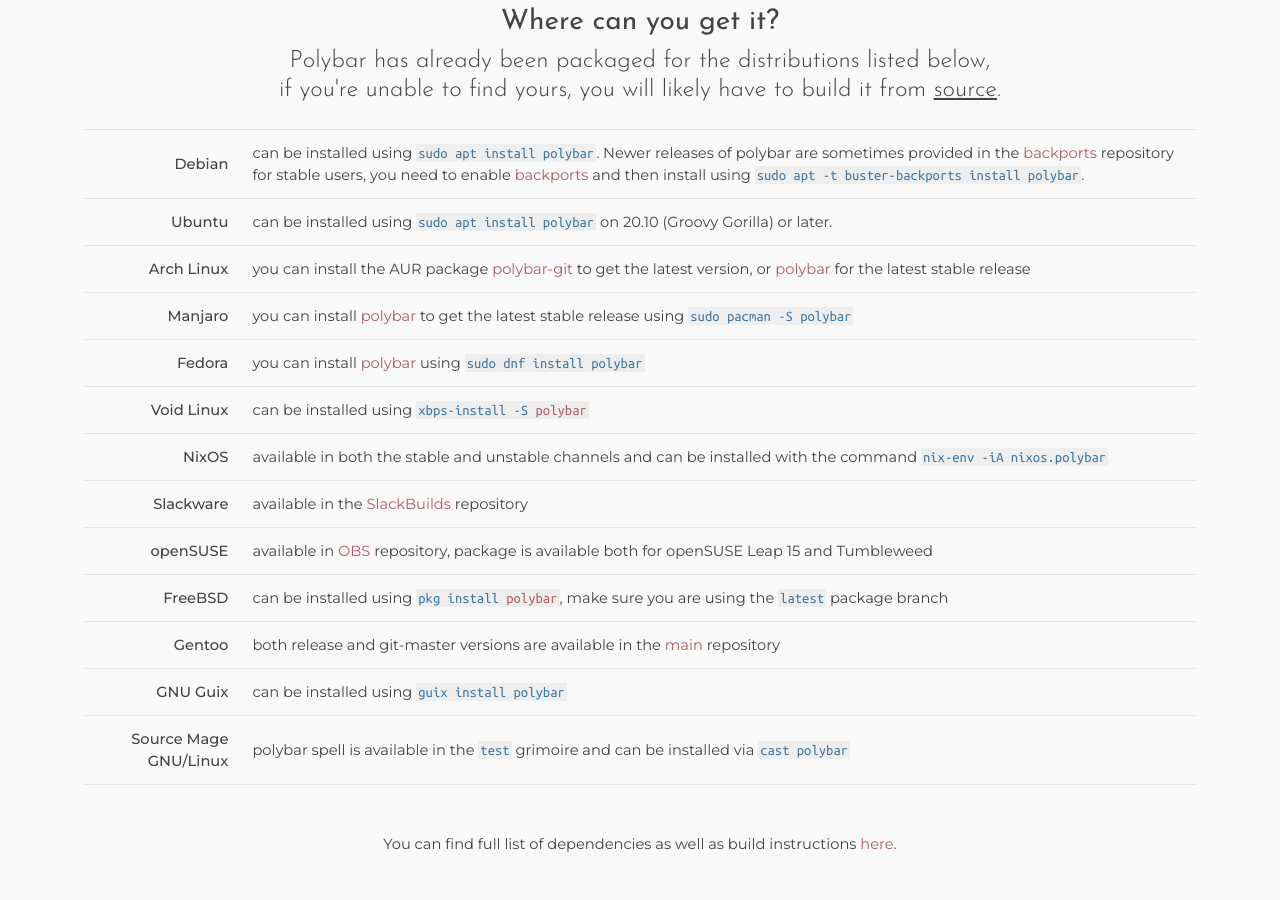
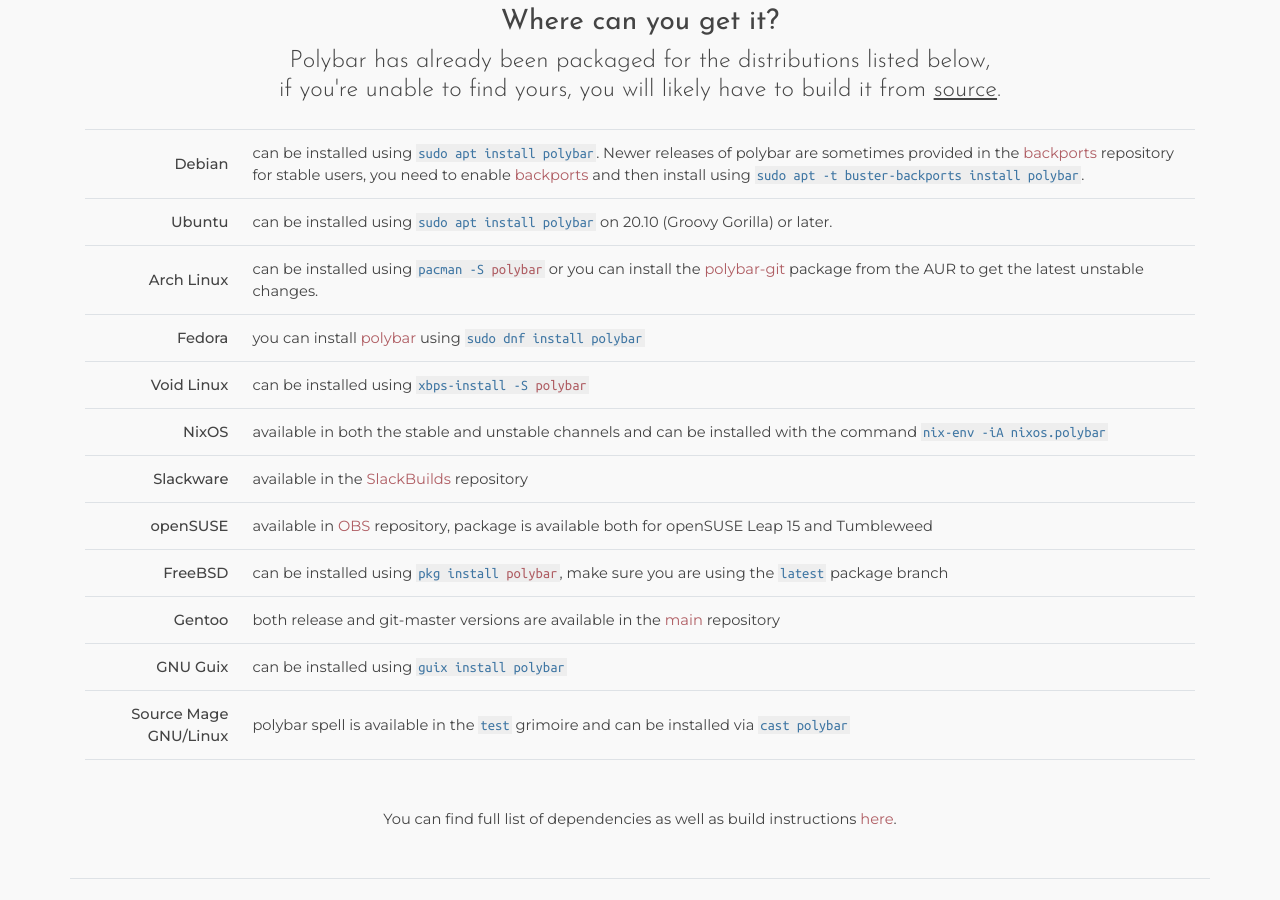
Before and after one commit to polybar/polybar.github.io, a Jekyll site: the page built from index.html, in a window 1280 px wide and 900 px high, scrolled down 1744 px. Built offline with Jekyll 4.4.1, drawn with Linux system fonts in a browser that asks for light colours; nearby versions of some CDN libraries; some web fonts are replaced.

Commit message:
Update instructions for Arch Linux
There is now an official package

```diff
--- a/_data/installation.yml
+++ b/_data/installation.yml
@@ -11,14 +11,11 @@
 
 - distro: Arch Linux
   instructions: >
-    you can install the AUR package [polybar-git](https://aur.archlinux.org/packages/polybar-git/)
-    to get the latest version, or [polybar](https://aur.archlinux.org/packages/polybar/) for the latest
-    stable release
-
-- distro: Manjaro
-  instructions: >
-    you can install [polybar](https://software.manjaro.org/package/polybar) to get the latest stable
-    release using `sudo pacman -S polybar`
+    can be installed using
+    <code>pacman -S <a href="https://archlinux.org/packages/community/x86_64/polybar/">polybar</a></code>
+    or you can install the
+    [polybar-git](https://aur.archlinux.org/packages/polybar-git/) package from
+    the AUR to get the latest unstable changes.
 
 - distro: Fedora
   instructions: >
```
